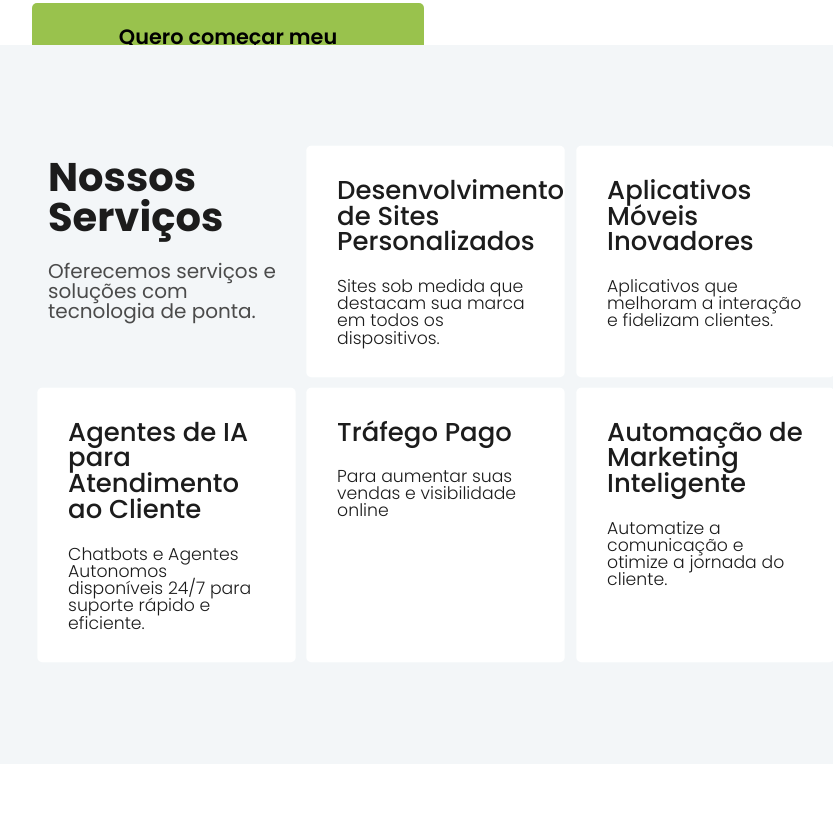
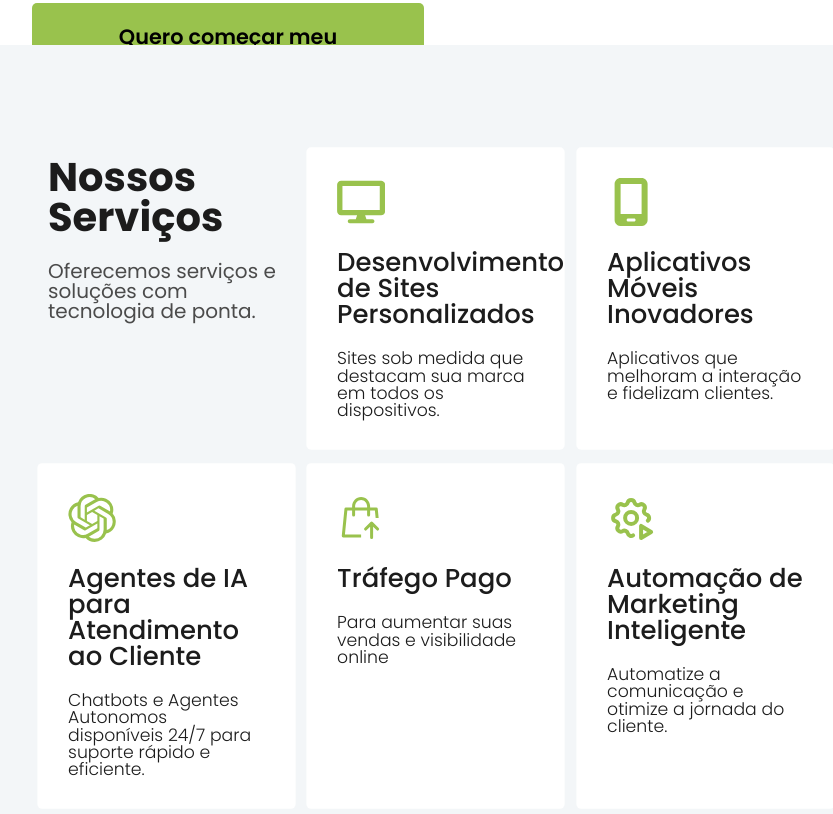
Before and after one commit to VictorD19/sotemtec, a plain HTML site: page index.html in a window 1280 px wide. Shown: the part 614-1428 px from the top of the page, without its empty margins (204-1037 px from the left). Before the commit the page ends 1378 px from the top, so only its background shows below. Drawn offline with nearby package versions, Linux system fonts and the light colour scheme.

Commit message:
ajuste icon site

```diff
--- a/index.html
+++ b/index.html
@@ -80,7 +80,18 @@
             <p>Oferecemos serviços e soluções com tecnologia de ponta.</p>
           </div>
           <div class="col col-md-4 card-servico">
-            <h1 class="titulo-servico mb-4">
+            <svg
+              xmlns="http://www.w3.org/2000/svg"
+              width="50"
+              height="50"
+              viewBox="0 0 576 512"
+            >
+              <path
+                fill="#99c24d"
+                d="M528 0H48C21.5 0 0 21.5 0 48v320c0 26.5 21.5 48 48 48h192l-16 48h-72c-13.3 0-24 10.7-24 24s10.7 24 24 24h272c13.3 0 24-10.7 24-24s-10.7-24-24-24h-72l-16-48h192c26.5 0 48-21.5 48-48V48c0-26.5-21.5-48-48-48m-16 352H64V64h448z"
+              />
+            </svg>
+            <h1 class="titulo-servico mb-4 mt-4">
               Desenvolvimento de Sites Personalizados
             </h1>
             <p>
@@ -88,11 +99,35 @@
             </p>
           </div>
           <div class="col col-md-4 card-servico">
-            <h1 class="titulo-servico mb-4">Aplicativos Móveis Inovadores</h1>
+            <svg
+              xmlns="http://www.w3.org/2000/svg"
+              width="50"
+              height="50"
+              viewBox="0 0 384 512"
+            >
+              <path
+                fill="#99c24d"
+                d="M16 64C16 28.7 44.7 0 80 0h224c35.3 0 64 28.7 64 64v384c0 35.3-28.7 64-64 64H80c-35.3 0-64-28.7-64-64zm128 384c0 8.8 7.2 16 16 16h64c8.8 0 16-7.2 16-16s-7.2-16-16-16h-64c-8.8 0-16 7.2-16 16M304 64H80v320h224z"
+              />
+            </svg>
+            <h1 class="titulo-servico mb-4 mt-4">
+              Aplicativos Móveis Inovadores
+            </h1>
             <p>Aplicativos que melhoram a interação e fidelizam clientes.</p>
           </div>
           <div class="col col-md-4 card-servico">
-            <h1 class="titulo-servico mb-4">
+            <svg
+              xmlns="http://www.w3.org/2000/svg"
+              width="50"
+              height="50"
+              viewBox="0 0 24 24"
+            >
+              <path
+                fill="#99c24d"
+                d="M22.282 9.821a6 6 0 0 0-.516-4.91a6.05 6.05 0 0 0-6.51-2.9A6.065 6.065 0 0 0 4.981 4.18a6 6 0 0 0-3.998 2.9a6.05 6.05 0 0 0 .743 7.097a5.98 5.98 0 0 0 .51 4.911a6.05 6.05 0 0 0 6.515 2.9A6 6 0 0 0 13.26 24a6.06 6.06 0 0 0 5.772-4.206a6 6 0 0 0 3.997-2.9a6.06 6.06 0 0 0-.747-7.073M13.26 22.43a4.48 4.48 0 0 1-2.876-1.04l.141-.081l4.779-2.758a.8.8 0 0 0 .392-.681v-6.737l2.02 1.168a.07.07 0 0 1 .038.052v5.583a4.504 4.504 0 0 1-4.494 4.494M3.6 18.304a4.47 4.47 0 0 1-.535-3.014l.142.085l4.783 2.759a.77.77 0 0 0 .78 0l5.843-3.369v2.332a.08.08 0 0 1-.033.062L9.74 19.95a4.5 4.5 0 0 1-6.14-1.646M2.34 7.896a4.5 4.5 0 0 1 2.366-1.973V11.6a.77.77 0 0 0 .388.677l5.815 3.354l-2.02 1.168a.08.08 0 0 1-.071 0l-4.83-2.786A4.504 4.504 0 0 1 2.34 7.872zm16.597 3.855l-5.833-3.387L15.119 7.2a.08.08 0 0 1 .071 0l4.83 2.791a4.494 4.494 0 0 1-.676 8.105v-5.678a.79.79 0 0 0-.407-.667m2.01-3.023l-.141-.085l-4.774-2.782a.78.78 0 0 0-.785 0L9.409 9.23V6.897a.07.07 0 0 1 .028-.061l4.83-2.787a4.5 4.5 0 0 1 6.68 4.66zm-12.64 4.135l-2.02-1.164a.08.08 0 0 1-.038-.057V6.075a4.5 4.5 0 0 1 7.375-3.453l-.142.08L8.704 5.46a.8.8 0 0 0-.393.681zm1.097-2.365l2.602-1.5l2.607 1.5v2.999l-2.597 1.5l-2.607-1.5Z"
+              />
+            </svg>
+            <h1 class="titulo-servico mb-4 mt-4">
               Agentes de IA para Atendimento ao Cliente
             </h1>
             <p>
@@ -101,11 +136,41 @@
             </p>
           </div>
           <div class="col col-md-4 card-servico">
-            <h1 class="titulo-servico mb-4">Tráfego Pago</h1>
+            <svg
+              xmlns="http://www.w3.org/2000/svg"
+              width="50"
+              height="50"
+              viewBox="0 0 1024 1024"
+            >
+              <path
+                fill="#99c24d"
+                d="M704 288h131.072a32 32 0 0 1 31.808 28.8L886.4 512h-64.384l-16-160H704v96a32 32 0 1 1-64 0v-96H384v96a32 32 0 0 1-64 0v-96H217.92l-51.2 512H512v64H131.328a32 32 0 0 1-31.808-35.2l57.6-576a32 32 0 0 1 31.808-28.8H320v-22.336C320 154.688 405.504 64 512 64s192 90.688 192 201.664v22.4zm-64 0v-22.336C640 189.248 582.272 128 512 128s-128 61.248-128 137.664v22.4h256zm201.408 483.84L768 698.496V928a32 32 0 1 1-64 0V698.496l-73.344 73.344a32 32 0 1 1-45.248-45.248l128-128a32 32 0 0 1 45.248 0l128 128a32 32 0 1 1-45.248 45.248"
+              />
+            </svg>
+            <h1 class="titulo-servico mb-4 mt-4">Tráfego Pago</h1>
             <p>Para aumentar suas vendas e visibilidade online</p>
           </div>
           <div class="col col-md-4 card-servico">
-            <h1 class="titulo-servico mb-4">
+            <svg
+              xmlns="http://www.w3.org/2000/svg"
+              width="50"
+              height="50"
+              viewBox="0 0 24 24"
+            >
+              <g
+                fill="none"
+                stroke="#99c24d"
+                stroke-linecap="round"
+                stroke-linejoin="round"
+                stroke-width="2"
+              >
+                <path
+                  d="M13 20.693c-.905.628-2.36.292-2.675-1.01a1.724 1.724 0 0 0-2.573-1.066c-1.543.94-3.31-.826-2.37-2.37a1.724 1.724 0 0 0-1.065-2.572c-1.756-.426-1.756-2.924 0-3.35a1.724 1.724 0 0 0 1.066-2.573c-.94-1.543.826-3.31 2.37-2.37c1 .608 2.296.07 2.572-1.065c.426-1.756 2.924-1.756 3.35 0a1.724 1.724 0 0 0 2.573 1.066c1.543-.94 3.31.826 2.37 2.37a1.724 1.724 0 0 0 1.065 2.572c1.492.362 1.716 2.219.674 3.03"
+                />
+                <path d="M9 12a3 3 0 1 0 6 0a3 3 0 0 0-6 0m8 10l5-3l-5-3z" />
+              </g>
+            </svg>
+            <h1 class="titulo-servico mb-4 mt-4">
               Automação de Marketing Inteligente
             </h1>
             <p>Automatize a comunicação e otimize a jornada do cliente.</p>
```
